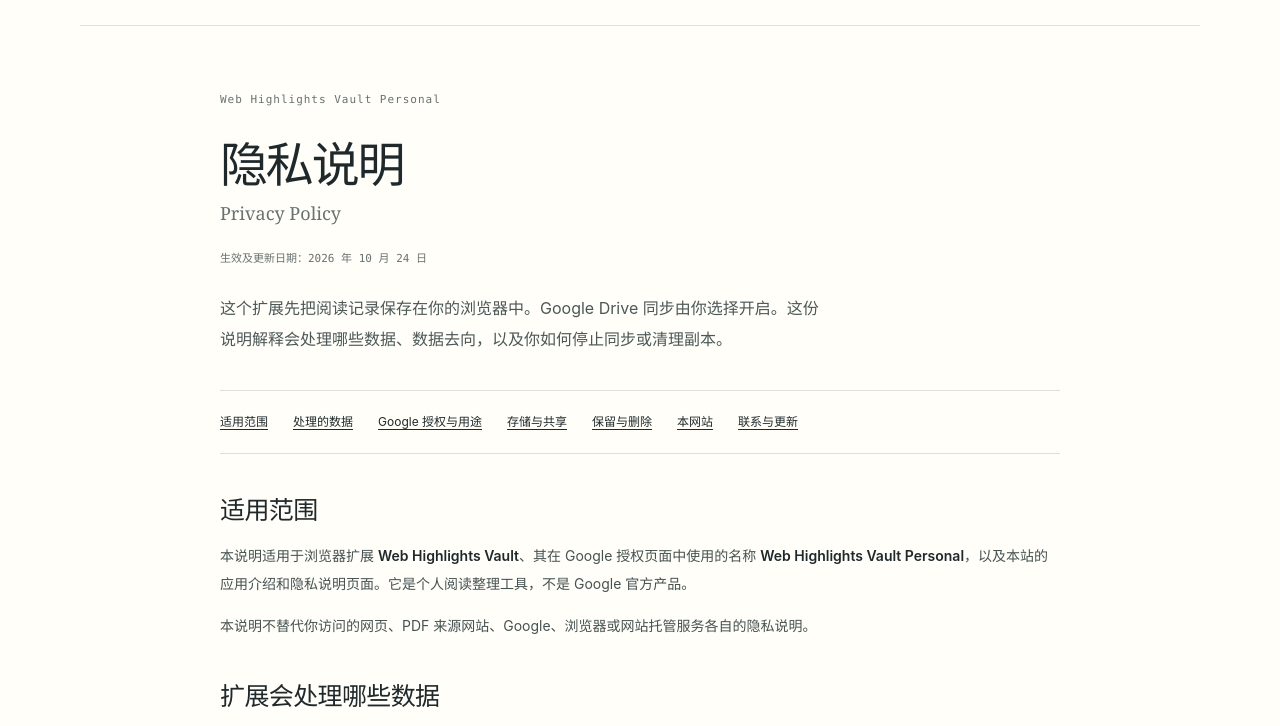
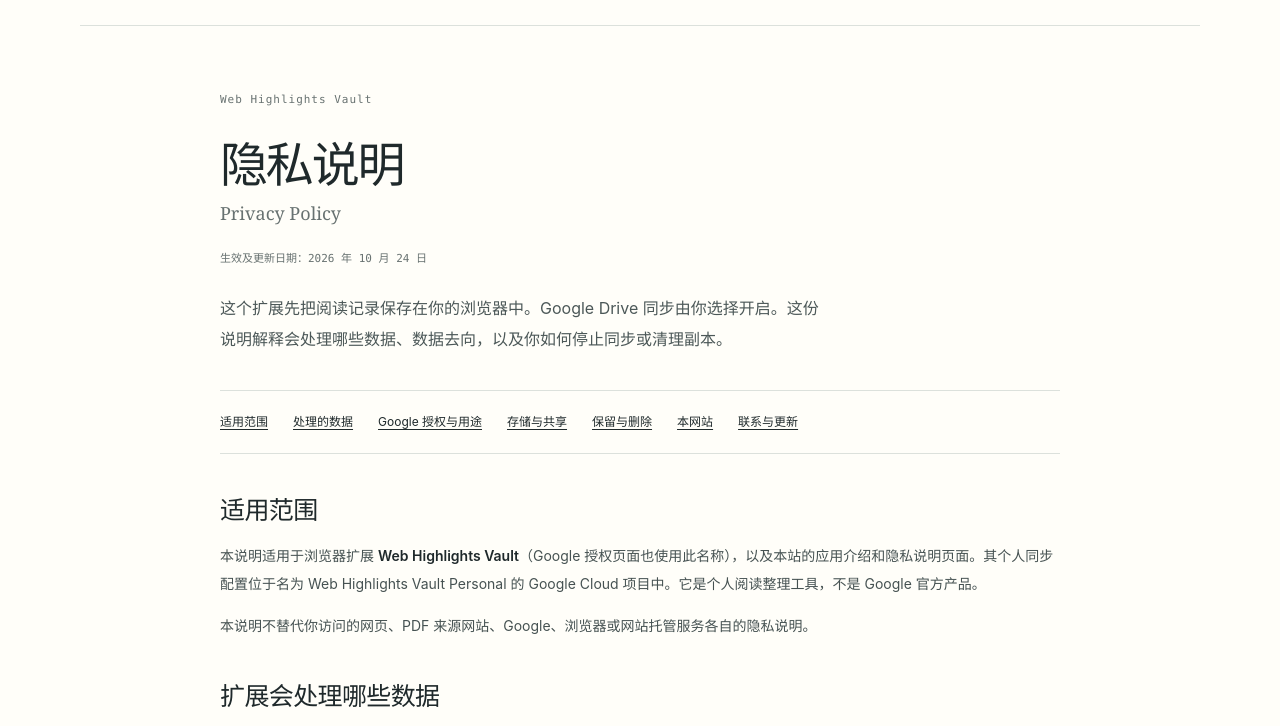
Before and after one commit to cheney-chenen/web-highlights-vault-info, a plain HTML site: page privacy.html in a window 1280 px wide. Shown: the part 74-800 px from the top of the page. Drawn offline with Linux system fonts and the light colour scheme.

Commit message:
Publish application overview and privacy policy

```diff
--- a/privacy.html
+++ b/privacy.html
@@ -3,13 +3,13 @@
   <head>
     <meta charset="utf-8">
     <meta name="viewport" content="width=device-width, initial-scale=1">
-    <meta name="description" content="Web Highlights Vault Personal 隐私说明：本地数据、可选 Google Drive 同步、权限范围、备份保留和删除方式。">
+    <meta name="description" content="Web Highlights Vault 隐私说明：本地数据、可选 Google Drive 同步、权限范围、备份保留和删除方式。">
     <meta name="referrer" content="no-referrer">
     <meta http-equiv="Content-Security-Policy" content="default-src 'none'; img-src 'self'; style-src 'self'; base-uri 'none'; form-action 'none'">
     <link rel="canonical" href="https://cheney-chenen.github.io/web-highlights-vault-info/privacy.html">
     <link rel="icon" href="icon.svg" type="image/svg+xml">
     <link rel="stylesheet" href="styles.css">
-    <title>隐私说明 / Privacy Policy — Web Highlights Vault Personal</title>
+    <title>隐私说明 / Privacy Policy — Web Highlights Vault</title>
   </head>
   <body>
     <a class="skip-link" href="#content">跳至正文</a>
@@ -23,7 +23,7 @@
 
     <main id="content" class="policy wrap">
       <header class="policy-header">
-        <p class="eyebrow">Web Highlights Vault Personal</p>
+        <p class="eyebrow">Web Highlights Vault</p>
         <h1>隐私说明</h1>
         <p class="policy-subtitle">Privacy Policy</p>
         <p class="policy-date">生效及更新日期：2026 年 10 月 24 日</p>
@@ -37,7 +37,7 @@
       <article class="policy-body">
         <section id="scope">
           <h2>适用范围</h2>
-          <p>本说明适用于浏览器扩展 <strong>Web Highlights Vault</strong>、其在 Google 授权页面中使用的名称 <strong>Web Highlights Vault Personal</strong>，以及本站的应用介绍和隐私说明页面。它是个人阅读整理工具，不是 Google 官方产品。</p>
+          <p>本说明适用于浏览器扩展 <strong>Web Highlights Vault</strong>（Google 授权页面也使用此名称），以及本站的应用介绍和隐私说明页面。其个人同步配置位于名为 Web Highlights Vault Personal 的 Google Cloud 项目中。它是个人阅读整理工具，不是 Google 官方产品。</p>
           <p>本说明不替代你访问的网页、PDF 来源网站、Google、浏览器或网站托管服务各自的隐私说明。</p>
         </section>
 
@@ -100,14 +100,14 @@
 
         <section class="english-summary" lang="en" aria-labelledby="english-title">
           <h2 id="english-title">English summary</h2>
-          <p>Web Highlights Vault Personal is the Google OAuth application for the Web Highlights Vault browser extension. Highlights, notes, tags, captured page text, source URLs, context, and anchoring metadata are stored locally first. Optional Google Drive sync uses only the drive.appdata scope to manage this application's own hidden data, including snapshots and recovery copies. Original PDF files are not uploaded.</p>
+          <p>Web Highlights Vault is a browser extension and uses the same name on Google's OAuth consent screen. Its personal sync configuration is in the Web Highlights Vault Personal Google Cloud project. Highlights, notes, tags, captured page text, source URLs, context, and anchoring metadata are stored locally first. Optional Google Drive sync uses only the drive.appdata scope to manage this application's own hidden data, including snapshots and recovery copies. Original PDF files are not uploaded.</p>
           <p>Google user data is used only for the sync, backup, and recovery features selected by the user, not for advertising, sale, profiling, or AI model training. There is no developer-hosted notes database. Disconnecting stops future sync but does not erase existing copies. Sync uses HTTPS and is not client-side end-to-end encrypted. This static website does not access extension data or Google Drive.</p>
         </section>
       </article>
     </main>
 
     <footer class="site-footer wrap">
-      <p><strong>Web Highlights Vault Personal</strong><br>个人浏览器高亮与笔记扩展 · 非 Google 官方产品</p>
+      <p><strong>Web Highlights Vault</strong><br>个人浏览器高亮与笔记扩展 · 非 Google 官方产品</p>
       <div><a href="index.html">返回应用介绍</a><a href="https://github.com/cheney-chenen/web-highlights-vault-info/issues" rel="noreferrer">帮助与反馈</a></div>
     </footer>
   </body>
```
Also changed, not shown: index.html (+3 -3 lines), 1 other file.
